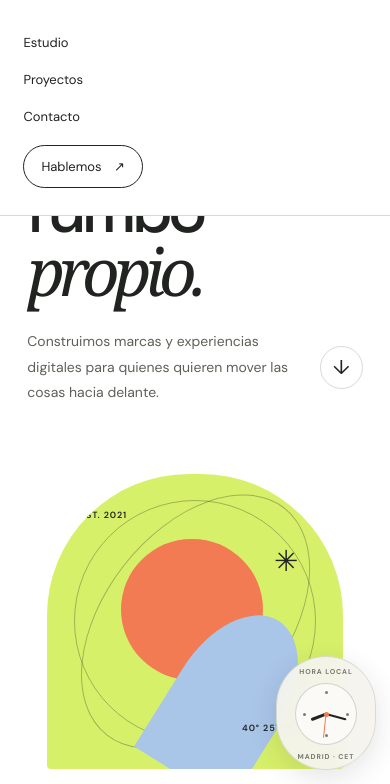
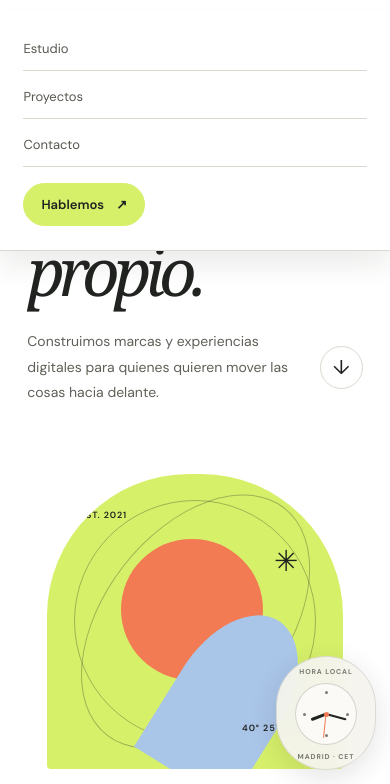
Before and after one commit to AntonioBerralSanz/indra-copilot-11, a plain HTML site: page index.html in a window 390 px wide. Both pictures are taken after a click on the button "Abrir menú". Shown: the part 60-844 px from the top of the page. Drawn offline with Linux system fonts and the light colour scheme.

Commit message:
more changes

```diff
--- a/styles.css
+++ b/styles.css
@@ -33,12 +33,15 @@ a {
 }
 
 .site-header {
+  position: relative;
+  z-index: 10;
   height: 82px;
   padding: 0 7.1%;
   display: flex;
   align-items: center;
   justify-content: space-between;
   border-bottom: 1px solid var(--line);
+  background: var(--paper);
 }
 
 .brand {
@@ -47,6 +50,11 @@ a {
   gap: 9px;
   font: 700 20px var(--display);
   letter-spacing: -1px;
+  transition: opacity 180ms ease;
+}
+
+.brand:hover {
+  opacity: .76;
 }
 
 .brand-mark {
@@ -58,6 +66,11 @@ a {
   color: var(--lime);
   border-radius: 50%;
   font-size: 15px;
+  transition: transform 180ms ease;
+}
+
+.brand:hover .brand-mark {
+  transform: rotate(-10deg);
 }
 
 .brand-period {
@@ -67,30 +80,60 @@ a {
 .site-nav {
   display: flex;
   align-items: center;
-  gap: 38px;
+  gap: 32px;
   font-size: 13px;
 }
 
-.site-nav a:not(.nav-cta),
+.site-nav a:not(.nav-cta) {
+  position: relative;
+  padding: 10px 0;
+  color: #55584f;
+  transition: color 180ms ease;
+}
+
+.site-nav a:not(.nav-cta)::after {
+  position: absolute;
+  right: 0;
+  bottom: 4px;
+  left: 0;
+  height: 1px;
+  background: var(--orange);
+  content: "";
+  transform: scaleX(0);
+  transform-origin: left;
+  transition: transform 180ms ease;
+}
+
+.site-nav a:not(.nav-cta):hover {
+  color: var(--ink);
+}
+
+.site-nav a:not(.nav-cta):hover::after {
+  transform: scaleX(1);
+}
+
 .site-footer a {
   transition: opacity 180ms ease;
 }
 
-.site-nav a:not(.nav-cta):hover,
 .site-footer a:hover {
   opacity: .58;
 }
 
 .nav-cta {
   padding: 12px 17px;
-  border: 1px solid var(--ink);
+  border: 1px solid var(--lime);
   border-radius: 30px;
-  transition: background 180ms ease, color 180ms ease;
+  background: var(--lime);
+  font-weight: 600;
+  transition: background 180ms ease, border-color 180ms ease, color 180ms ease, transform 180ms ease;
 }
 
 .nav-cta:hover {
   background: var(--ink);
+  border-color: var(--ink);
   color: var(--paper);
+  transform: translateY(-2px);
 }
 
 .nav-cta span {
@@ -713,16 +756,26 @@ p {
   .site-nav {
     position: absolute;
     z-index: 5;
-    top: 71px;
+    top: 100%;
     left: 0;
     right: 0;
-    padding: 23px 6% 27px;
+    padding: 16px 6% 24px;
     display: none;
     align-items: stretch;
     flex-direction: column;
-    gap: 20px;
+    gap: 4px;
     border-bottom: 1px solid var(--line);
     background: var(--paper);
+    box-shadow: 0 16px 24px rgba(32, 35, 31, .08);
+  }
+
+  .site-nav a:not(.nav-cta) {
+    padding: 13px 0;
+    border-bottom: 1px solid var(--line);
+  }
+
+  .site-nav a:not(.nav-cta)::after {
+    display: none;
   }
 
   .site-nav.is-open {
@@ -731,6 +784,7 @@ p {
 
   .nav-cta {
     align-self: flex-start;
+    margin-top: 12px;
   }
 
   .hero {
```
Also changed, not shown: 1 other file.
